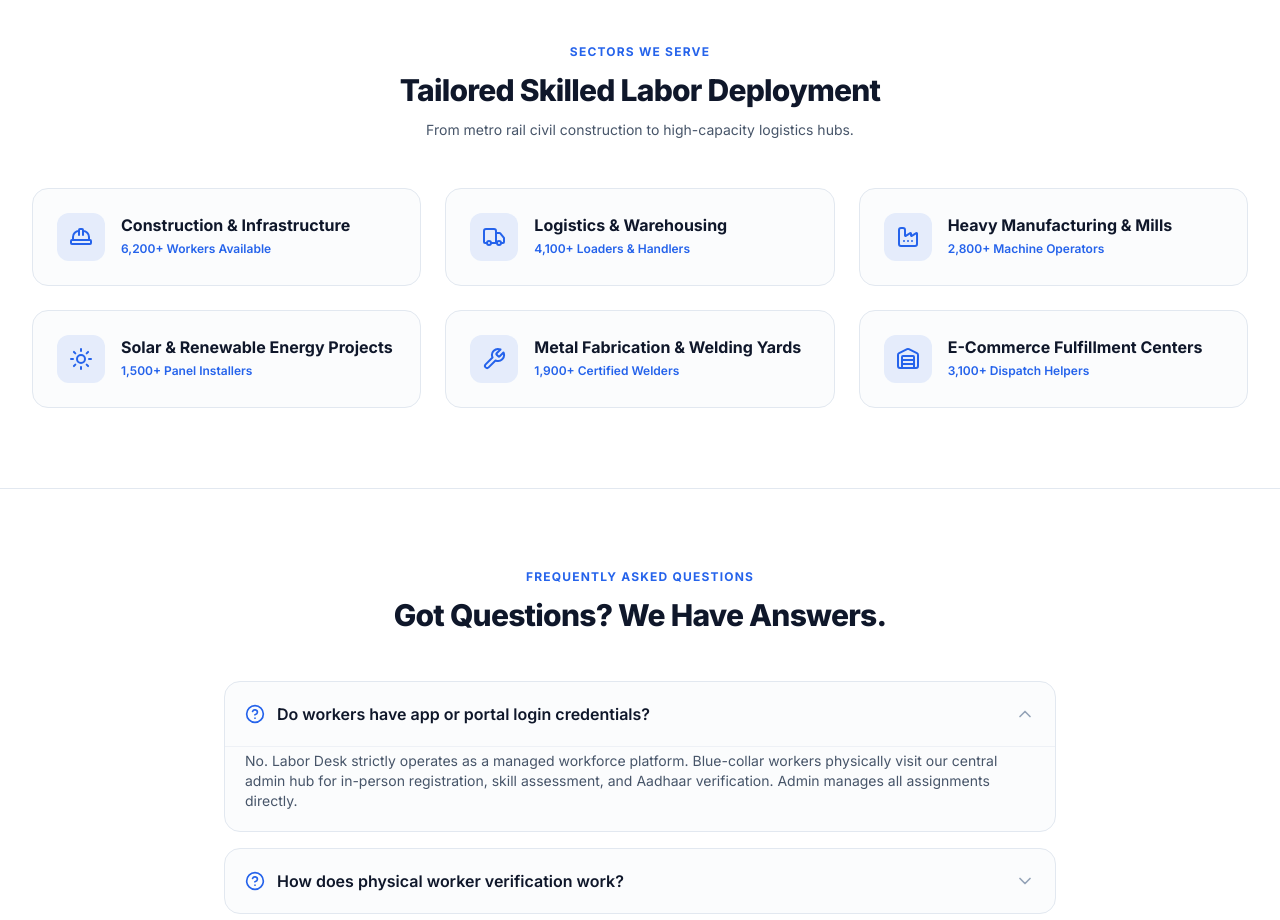
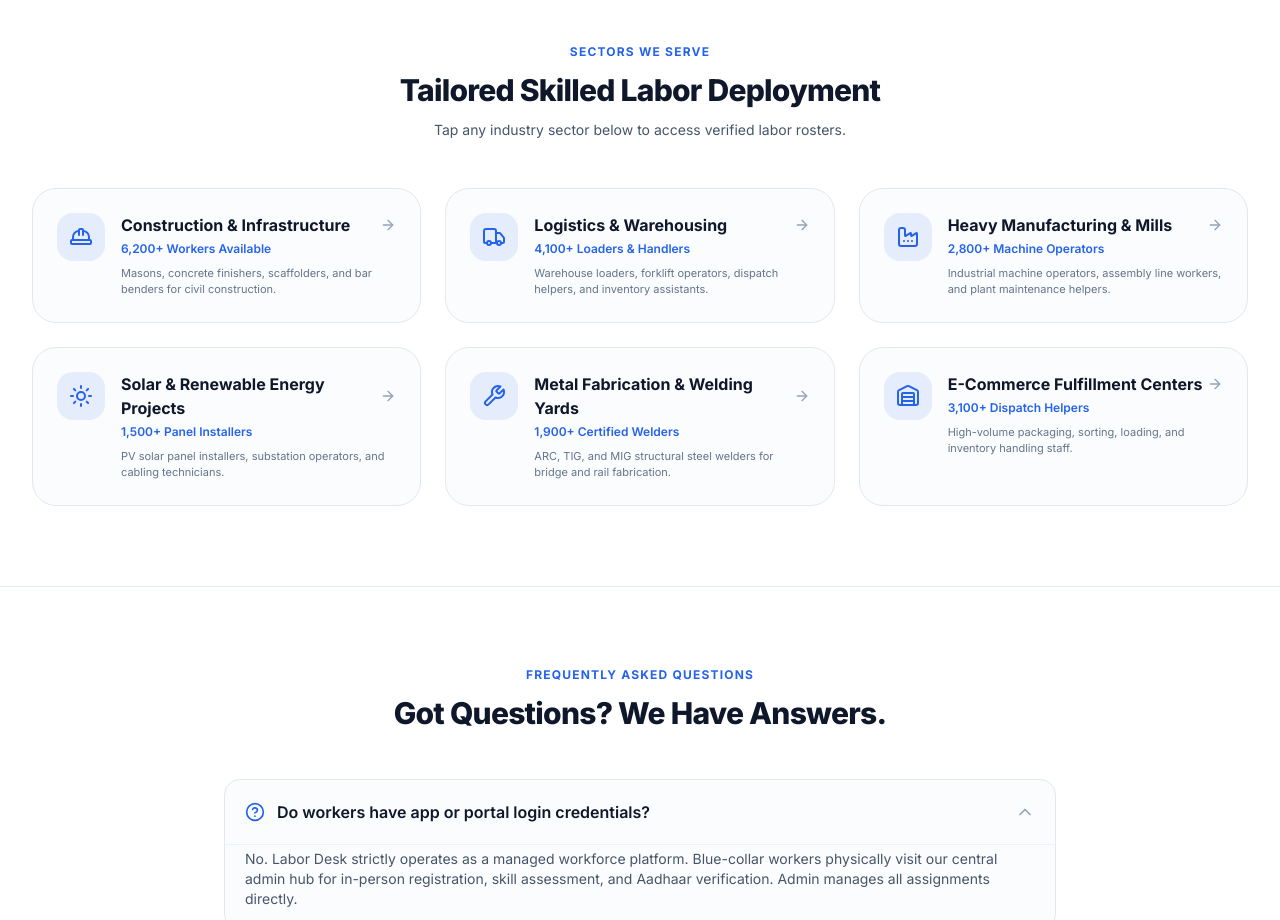
Before and after one commit to Karthik18999/LaborDesk, a Next.js app: page / in a window 1280 px wide. Shown: the part 2420-3340 px from the top of the page. Built offline with nearby package versions, Linux system fonts and the light colour scheme.

Commit message:
industries_interactive_click_login_or_modal

```diff
--- a/src/components/landing/Industries.tsx
+++ b/src/components/landing/Industries.tsx
@@ -1,17 +1,70 @@
 'use client';
 
-import React from 'react';
-import { HardHat, Truck, Factory, Sun, Wrench, Warehouse } from 'lucide-react';
+import React, { useState } from 'react';
+import { useApp } from '@/lib/store';
+import { HardHat, Truck, Factory, Sun, Wrench, Warehouse, ArrowRight, X, Users, Building2, ShieldCheck } from 'lucide-react';
+import { useRouter } from 'next/navigation';
 
 export default function Industries() {
-  const industries = [
-    { title: 'Construction & Infrastructure', icon: HardHat, count: '6,200+ Workers Available' },
-    { title: 'Logistics & Warehousing', icon: Truck, count: '4,100+ Loaders & Handlers' },
-    { title: 'Heavy Manufacturing & Mills', icon: Factory, count: '2,800+ Machine Operators' },
-    { title: 'Solar & Renewable Energy Projects', icon: Sun, count: '1,500+ Panel Installers' },
-    { title: 'Metal Fabrication & Welding Yards', icon: Wrench, count: '1,900+ Certified Welders' },
-    { title: 'E-Commerce Fulfillment Centers', icon: Warehouse, count: '3,100+ Dispatch Helpers' },
+  const { role, workers, companies, setRole } = useApp();
+  const router = useRouter();
+
+  const [selectedIndustryModal, setSelectedIndustryModal] = useState<any | null>(null);
+
+  const industriesList = [
+    {
+      title: 'Construction & Infrastructure',
+      skillName: 'Construction',
+      icon: HardHat,
+      count: '6,200+ Workers Available',
+      description: 'Masons, concrete finishers, scaffolders, and bar benders for civil construction.',
+    },
+    {
+      title: 'Logistics & Warehousing',
+      skillName: 'Logistics',
+      icon: Truck,
+      count: '4,100+ Loaders & Handlers',
+      description: 'Warehouse loaders, forklift operators, dispatch helpers, and inventory assistants.',
+    },
+    {
+      title: 'Heavy Manufacturing & Mills',
+      skillName: 'Welding',
+      icon: Factory,
+      count: '2,800+ Machine Operators',
+      description: 'Industrial machine operators, assembly line workers, and plant maintenance helpers.',
+    },
+    {
+      title: 'Solar & Renewable Energy Projects',
+      skillName: 'Electrical',
+      icon: Sun,
+      count: '1,500+ Panel Installers',
+      description: 'PV solar panel installers, substation operators, and cabling technicians.',
+    },
+    {
+      title: 'Metal Fabrication & Welding Yards',
+      skillName: 'Welding',
+      icon: Wrench,
+      count: '1,900+ Certified Welders',
+      description: 'ARC, TIG, and MIG structural steel welders for bridge and rail fabrication.',
+    },
+    {
+      title: 'E-Commerce Fulfillment Centers',
+      skillName: 'Logistics',
+      icon: Warehouse,
+      count: '3,100+ Dispatch Helpers',
+      description: 'High-volume packaging, sorting, loading, and inventory handling staff.',
+    },
   ];
+
+  const handleCardClick = (ind: typeof industriesList[0]) => {
+    if (role === 'guest') {
+      // Redirect unauthenticated user to login page
+      router.push('/login');
+    } else {
+      // User is already logged in -> Show Industry Details
+      setSelectedIndustryModal(ind);
+    }
+  };
 
   return (
     <section id="industries" className="py-20 bg-white dark:bg-slate-900 border-t border-slate-200 dark:border-slate-800">
@@ -24,30 +77,117 @@ export default function Industries() {
             Tailored Skilled Labor Deployment
           </p>
           <p className="text-sm text-slate-600 dark:text-slate-400">
-            From metro rail civil construction to high-capacity logistics hubs.
+            Tap any industry sector below to access verified labor rosters.
           </p>
         </div>
 
+        {/* Industry Cards Grid */}
         <div className="grid sm:grid-cols-2 lg:grid-cols-3 gap-6 mt-12">
-          {industries.map((ind, idx) => {
+          {industriesList.map((ind, idx) => {
             const Icon = ind.icon;
             return (
               <div
                 key={idx}
-                className="p-6 rounded-2xl border border-slate-200 dark:border-slate-800 bg-slate-50/50 dark:bg-slate-800/40 hover:border-brand-500/50 hover:shadow-lg transition-all flex items-start gap-4"
+                onClick={() => handleCardClick(ind)}
+                className="p-6 rounded-3xl border border-slate-200 dark:border-slate-800 bg-slate-50/50 dark:bg-slate-800/40 hover:border-brand-500 hover:shadow-xl cursor-pointer transition-all flex items-start gap-4 group relative"
               >
-                <div className="w-12 h-12 rounded-xl bg-brand-600/10 text-brand-600 dark:text-brand-400 flex items-center justify-center shrink-0">
+                <div className="w-12 h-12 rounded-2xl bg-brand-600/10 text-brand-600 dark:text-brand-400 flex items-center justify-center shrink-0 group-hover:scale-110 group-hover:bg-brand-600 group-hover:text-white transition-all">
                   <Icon className="w-6 h-6" />
                 </div>
-                <div>
-                  <h3 className="font-bold text-base text-slate-900 dark:text-white">{ind.title}</h3>
+                <div className="flex-1">
+                  <div className="flex items-center justify-between">
+                    <h3 className="font-bold text-base text-slate-900 dark:text-white group-hover:text-brand-600 dark:group-hover:text-brand-400 transition-colors">
+                      {ind.title}
+                    </h3>
+                    <ArrowRight className="w-4 h-4 text-slate-400 group-hover:translate-x-1 group-hover:text-brand-600 transition-all shrink-0" />
+                  </div>
                   <p className="text-xs text-brand-600 dark:text-brand-400 font-semibold mt-1">{ind.count}</p>
+                  <p className="text-[11px] text-slate-500 dark:text-slate-400 mt-2 line-clamp-2">{ind.description}</p>
                 </div>
               </div>
             );
           })}
         </div>
       </div>
+
+      {/* Logged-In Industry Details Modal */}
+      {selectedIndustryModal && (
+        <div className="fixed inset-0 z-50 flex items-center justify-center p-4 bg-slate-900/60 backdrop-blur-sm">
+          <div className="bg-white dark:bg-slate-900 border border-slate-200 dark:border-slate-800 rounded-3xl max-w-xl w-full p-6 sm:p-8 shadow-2xl relative space-y-5">
+            <button
+              onClick={() => setSelectedIndustryModal(null)}
+              className="absolute top-5 right-5 text-slate-400 hover:text-slate-600 dark:hover:text-white p-1 rounded-lg"
+            >
+              <X className="w-5 h-5" />
+            </button>
+
+            <div className="flex items-center gap-4 border-b border-slate-100 dark:border-slate-800 pb-4">
+              <div className="w-14 h-14 rounded-2xl bg-brand-600 text-white flex items-center justify-center font-bold">
+                <selectedIndustryModal.icon className="w-7 h-7" />
+              </div>
+              <div>
+                <span className="text-[10px] font-bold uppercase tracking-wider text-emerald-600 bg-emerald-50 dark:bg-emerald-950 px-2.5 py-0.5 rounded-full">
+                  Authenticated Access ({role.toUpperCase()})
+                </span>
+                <h3 className="text-xl font-bold text-slate-900 dark:text-white mt-1">
+                  {selectedIndustryModal.title}
+                </h3>
+                <p className="text-xs text-slate-500">{selectedIndustryModal.count}</p>
+              </div>
+            </div>
+
+            <div className="space-y-3">
+              <p className="text-xs text-slate-600 dark:text-slate-300 leading-relaxed">
+                {selectedIndustryModal.description}
+              </p>
+
+              {/* Dynamic Metrics */}
+              <div className="grid grid-cols-2 gap-3 pt-2">
+                <div className="p-3.5 rounded-2xl bg-slate-50 dark:bg-slate-800/60 border border-slate-100 dark:border-slate-800">
+                  <span className="text-[11px] font-semibold text-slate-400 block">Registered Trade Workers</span>
+                  <span className="text-lg font-extrabold text-slate-900 dark:text-white">
+                    {workers.filter((w) => w.skill === selectedIndustryModal.skillName).length || 4} Verified
+                  </span>
+                </div>
+
+                <div className="p-3.5 rounded-2xl bg-slate-50 dark:bg-slate-800/60 border border-slate-100 dark:border-slate-800">
+                  <span className="text-[11px] font-semibold text-slate-400 block">Active Client Accounts</span>
+                  <span className="text-lg font-extrabold text-emerald-600 dark:text-emerald-400">
+                    {companies.length} Corporate Clients
+                  </span>
+                </div>
+              </div>
+            </div>
+
+            {/* Action Buttons depending on Role */}
+            <div className="pt-3 border-t border-slate-100 dark:border-slate-800 flex gap-3">
+              {role === 'company' && (
+                <button
+                  onClick={() => {
+                    setSelectedIndustryModal(null);
+                    router.push('/company/request-workers');
+                  }}
+                  className="w-full py-3 bg-emerald-600 hover:bg-emerald-700 text-white font-semibold text-xs rounded-xl shadow-lg transition-all flex items-center justify-center gap-2"
+                >
+                  Request Workers for {selectedIndustryModal.title}
+                </button>
+              )}
+
+              {role === 'admin' && (
+                <button
+                  onClick={() => {
+                    setSelectedIndustryModal(null);
+                    router.push('/admin/workers');
+                  }}
+                  className="w-full py-3 bg-brand-600 hover:bg-brand-700 text-white font-semibold text-xs rounded-xl shadow-lg transition-all flex items-center justify-center gap-2"
+                >
+                  Manage {selectedIndustryModal.title} Workers
+                </button>
+              )}
+            </div>
+          </div>
+        </div>
+      )}
     </section>
   );
 }
```
